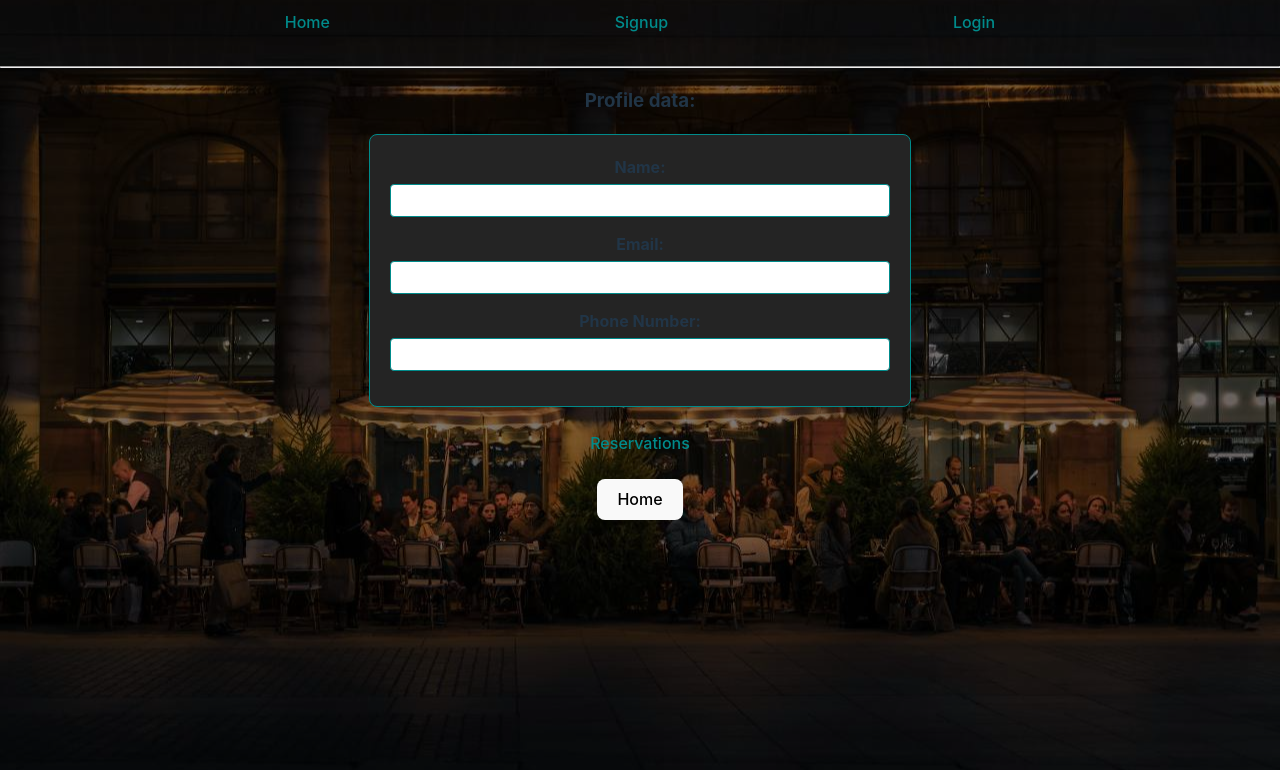
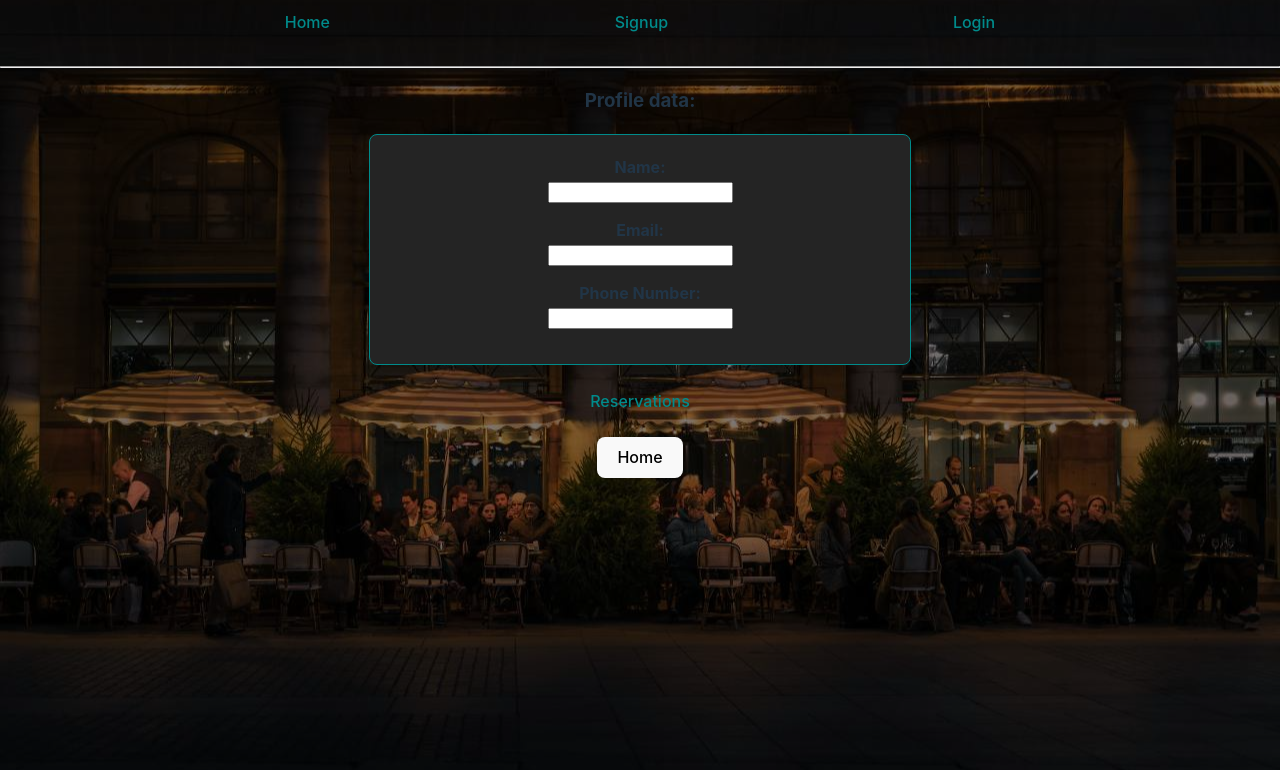
Before and after one commit to dmonzon4/mern-bk-client, a React (Vite) app: page /profile in a window 1280 px wide. Shown: the top 770 px of the page. Built offline with nearby package versions, Linux system fonts and the light colour scheme; no server answers.

Commit message:
private page change

```diff
--- a/src/App.jsx
+++ b/src/App.jsx
@@ -54,7 +54,6 @@ export default function App() {
         <Route path="/drink-menu" element={<DrinkMenu />} />
         <Route path="/reservation" element={<Reservation />} />
         <Route path="/reservation/:reservationId/reservation-management" element={<ReservationManagement />} />
-        <Route path="/reservation/:reservationId/reservation-management-admin" element={<ReservationManagementAdmin />} />
         {/* <Route path="/reservation/:reservationId/reservation-list" element={<ReservationList/>} /> */}
         <Route path="/new-reservation" element={<NewReservation />} />
 
@@ -65,6 +64,7 @@ export default function App() {
         <Route path="/admin/product-list" element={<IsPrivate><ProductList /></IsPrivate>} />
         <Route path="/admin/add-product" element={<IsPrivate><AddProduct /></IsPrivate>} />
         <Route path="/admin/reservation-list" element={<IsPrivate><ReservationList /></IsPrivate>} />
+        <Route path="/reservation/:reservationId/reservation-management-admin" element={<IsPrivate><ReservationManagementAdmin /></IsPrivate>} />
         {/* <Route path="/reservation/:reservationId/reservation-list" element={<ReservationList/>} /> */}
         {/* <Route path="/admin/product-list" element={<IsPrivate><ProductList /></IsPrivate>} /> */}
         <Route path="/admin/:productId/edit-product" element={<IsPrivate><EditProduct /></IsPrivate>} />
--- a/src/components/EditProduct.jsx
+++ b/src/components/EditProduct.jsx
@@ -214,26 +214,33 @@ const EditProduct = () => {
   }
 
   return (
-    <div>
+    <div className="form-container">
       <h2>Edit Product</h2>
-      <form onSubmit={handleUpdateProduct}>
+      <form onSubmit={handleUpdateProduct}
+      className="reservation-form">
+        <div className="form-group">
         <label>Name:</label>
         <input
-          type="text"
+          type="name"
           name="name"
           value={editedProduct.name || productData.name}
           onChange={handleInputChange}
         />
+        </div>
         <br />
-        <label>Price:</label>
+        <div className="form-group">
+          <label>Price:</label>
         <input
-          type="text"
+          type="name"
           name="price"
           value={editedProduct.price || productData.price}
           onChange={handleInputChange}
         />
+        </div>
         <br />
+        <div className="form-group">
         <button type="submit">Update Product</button>
+        </div>
       </form>
     </div>
   );
--- a/src/pages/FoodMenu.jsx
+++ b/src/pages/FoodMenu.jsx
@@ -51,6 +51,8 @@ export default function FoodMenu() {
             />
           )}
           <br />
+          <br />
+          <br />
         </div>
       ))}
     </div>
--- a/src/pages/Profile.jsx
+++ b/src/pages/Profile.jsx
@@ -41,17 +41,17 @@ export default function Profile() {
 
         <div className="form-group">
           <label >Name:</label>
-          <input type="text" id="name" value={username} readOnly />
+          <input type="name" id="name" value={username} readOnly />
         </div>
 
         <div className="form-group">
           <label >Email:</label>
-          <input type="text" id="email" value={email} readOnly />
+          <input type="name" id="email" value={email} readOnly />
         </div>
 
         <div className="form-group">
           <label >Phone Number:</label>
-          <input type="text" id="telNum" value={phoneNumber} readOnly />
+          <input type="name" id="telNum" value={phoneNumber} readOnly />
         </div>
 
       </form>
```
Also changed, not shown: public/images/Terrase 2.jpg (added).
